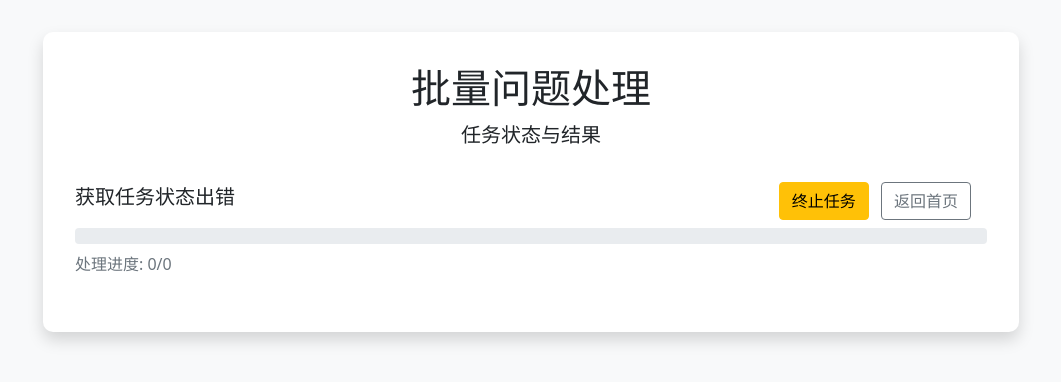
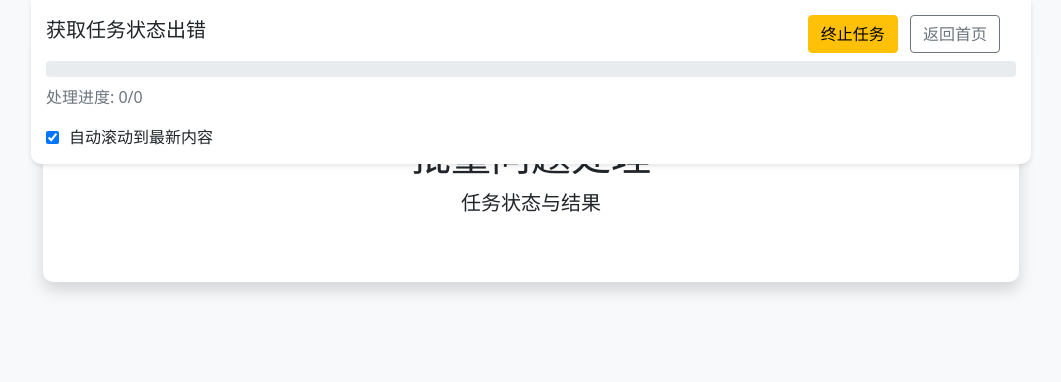
Before and after one commit to Jo6666887/batch_ai, a Flask app: template app/templates/task.html in a window 1280 px wide. Shown: the top 382 px of the page, without its empty margins (109-1170 px from the left). Run offline with Flask 2, Linux system fonts and the light colour scheme; the template is opened without the code that fills it, so the values that code supplies are empty.

Commit message:
调整自动滑动

```diff
--- a/app.py
+++ b/app.py
@@ -39,6 +39,8 @@ def process_questions(task_id, questions, system_prompt, api_key):
     current_tasks[task_id]['completed'] = 0
     current_tasks[task_id]['paused'] = False  # 添加暂停状态标记
     current_tasks[task_id]['last_update'] = time.time()  # 初始化更新时间
+    current_tasks[task_id]['current_index'] = 0  # 当前处理的索引
+    current_tasks[task_id]['interrupted'] = False  # 是否中断标记
 
     # 使用实际的API密钥
     actual_api_key = api_key if api_key else os.environ.get("ARK_API_KEY")
@@ -51,8 +53,10 @@ def process_questions(task_id, questions, system_prompt, api_key):
 
     i = 0
     while i < len(questions):
+        current_tasks[task_id]['current_index'] = i  # 更新当前索引
+
         # 检查是否暂停
-        if current_tasks[task_id].get('paused', False):
+        while current_tasks[task_id].get('paused', False):
             logger.info(f"任务 {task_id} 已暂停，等待继续...")
             # 暂停时每秒检查一次状态
             time.sleep(1)
@@ -60,10 +64,19 @@ def process_questions(task_id, questions, system_prompt, api_key):
             if task_id not in current_tasks:
                 logger.info(f"任务 {task_id} 已被删除，终止处理")
                 return results
-            # 继续循环，不处理问题
-            continue
+            # 当状态改变时立即退出循环
+            if not current_tasks[task_id].get('paused', False):
+                logger.info(f"任务 {task_id} 已恢复")
+                break
 
         question = questions[i]
+
+        # 检查是否被标记为中断
+        was_interrupted = False
+        if len(results) > i and results[i].get('interrupted', False):
+            was_interrupted = True
+            logger.info(f"重新处理被中断的问题，索引: {i}")
+
         try:
             logger.info(f"处理问题 {i+1}/{len(questions)}")
 
@@ -87,7 +100,7 @@ def process_questions(task_id, questions, system_prompt, api_key):
                         {"role": "user", "content": question}
                     ],
                     stream=True,
-                    temperature=0.7
+                    temperature=0.5
                 )
 
                 # 实时收集流式响应
@@ -111,6 +124,7 @@ def process_questions(task_id, questions, system_prompt, api_key):
 
                             current_tasks[task_id]['results'] = results.copy()
                             current_tasks[task_id]['last_update'] = time.time()
+                            current_tasks[task_id]['interrupted'] = True
                             save_results(task_id, results)
 
                         # 停止处理当前流
@@ -153,6 +167,9 @@ def process_questions(task_id, questions, system_prompt, api_key):
                 # 流式输出完成后，移除streaming标记
                 if len(results) > i:
                     results[i]["is_streaming"] = False
+                    # 如果这是一个被中断重新处理的问题，移除interrupted标记
+                    if was_interrupted:
+                        results[i].pop('interrupted', None)
                 logger.info(f"成功获取流式回答: {answer[:100]}...")
 
             except Exception as e:
@@ -194,6 +211,7 @@ def process_questions(task_id, questions, system_prompt, api_key):
             continue
 
     current_tasks[task_id]['status'] = 'completed'
+    current_tasks[task_id]['interrupted'] = False
     save_results(task_id, results)
     logger.info(f"任务 {task_id} 完成，共处理了 {len(results)} 个问题")
     return results
@@ -279,7 +297,11 @@ def task_status(task_id):
                 'status': 'completed',
                 'total': len(results),
                 'completed': len(results),
-                'results': results
+                'results': results,
+                'paused': False,
+                'last_update': time.time(),
+                'interrupted': False,
+                'current_index': len(results)
             }
             logger.info(f"从文件恢复任务 {task_id}，共 {len(results)} 个结果")
         else:
@@ -301,7 +323,10 @@ def get_task_status(task_id):
                 'total': len(results),
                 'completed': len(results),
                 'results': results,
-                'paused': False
+                'paused': False,
+                'interrupted': False,
+                'current_index': -1,
+                'last_update': time.time()
             })
         logger.warning(f"API请求：未找到任务 {task_id}")
         return jsonify({'error': '未找到任务'}), 404
@@ -314,8 +339,10 @@ def get_task_status(task_id):
         'total': task['total'],
         'completed': task['completed'],
         'results': task['results'],
-        'last_update': task.get('last_update', 0),
-        'paused': task.get('paused', False)
+        'last_update': task.get('last_update', time.time()),
+        'paused': task.get('paused', False),
+        'interrupted': task.get('interrupted', False),
+        'current_index': task.get('current_index', -1)
     })
 
 @app.route('/download/<task_id>')
--- a/app/templates/task.html
+++ b/app/templates/task.html
@@ -20,6 +20,7 @@
             border-radius: 10px;
             box-shadow: 0 0.5rem 1rem rgba(0, 0, 0, 0.15);
             margin-bottom: 2rem;
+            padding-top: 100px; /* 为固定控制面板留出空间 */
         }
         .header {
             text-align: center;
@@ -71,6 +72,17 @@
         }
         .status-info {
             margin-bottom: 1.5rem;
+            position: fixed;
+            top: 0;
+            left: 0;
+            right: 0;
+            background: white;
+            padding: 15px;
+            box-shadow: 0 2px 5px rgba(0,0,0,0.1);
+            z-index: 1000;
+            max-width: 1000px;
+            margin: 0 auto;
+            border-radius: 0 0 10px 10px;
         }
         #download-btn {
             display: none;
@@ -114,16 +126,20 @@
         .question.expanded {
             max-height: none;
         }
+        .auto-scroll-toggle {
+            margin-top: 10px;
+            display: flex;
+            align-items: center;
+        }
+        .auto-scroll-toggle label {
+            margin-left: 10px;
+            margin-bottom: 0;
+        }
     </style>
 </head>
 <body>
     <div class="container">
         <div class="task-container">
-            <div class="header">
-                <h1>批量问题处理</h1>
-                <p class="lead">任务状态与结果</p>
-            </div>
-
             <div class="status-info">
                 <div class="d-flex justify-content-between align-items-center mb-2">
                     <h5 id="status-text">正在加载...</h5>
@@ -138,6 +154,15 @@
                          role="progressbar" style="width: 0%" aria-valuenow="0" aria-valuemin="0" aria-valuemax="100"></div>
                 </div>
                 <p id="progress-text" class="text-muted mt-2">处理进度: 0/0</p>
+                <div class="auto-scroll-toggle">
+                    <input type="checkbox" id="auto-scroll" checked>
+                    <label for="auto-scroll">自动滚动到最新内容</label>
+                </div>
+            </div>
+
+            <div class="header">
+                <h1>批量问题处理</h1>
+                <p class="lead">任务状态与结果</p>
             </div>
 
             <div id="results-container">
@@ -153,6 +178,7 @@
         let lastUpdateTime = 0;
         let isTaskPaused = false;
         let lastTaskStatus = '';
+        let autoScroll = true; // 默认启用自动滚动
 
         // 控制按钮点击处理
         const controlBtn = document.getElementById('control-btn');
@@ -193,6 +219,11 @@
             });
         });
 
+        // 自动滚动开关
+        document.getElementById('auto-scroll').addEventListener('change', function() {
+            autoScroll = this.checked;
+        });
+
         // 更新控制按钮状态
         function updateControlButton() {
             if (isTaskPaused) {
@@ -210,7 +241,7 @@
 
         // 更新状态函数
         function updateStatus() {
-            // 如果暂停中，仍然需要定期检查状态，但降低频率
+            // 即使暂停也继续轮询，但降低频率
             const pollInterval = isTaskPaused ? 3000 : 1000;
 
             fetch(`/api/task/${taskId}`)
@@ -240,6 +271,8 @@
                             controlBtn.style.display = 'none';  // 隐藏控制按钮
                         } else if (data.status === 'failed') {
                             statusText = '❌ 处理失败';
+                        } else if (data.paused) {
+                            statusText = '⏸️ 已暂停，可点击继续';
                         }
                         document.getElementById('status-text').textContent = statusText;
                     }
@@ -284,6 +317,8 @@
         // 更新结果列表
         function updateResults(results) {
             const container = document.getElementById('results-container');
+            let shouldScroll = false;
+            let scrollTarget = null;
 
             results.forEach((result, index) => {
                 const existingCard = container.children[index];
@@ -317,23 +352,33 @@
 
                     if (shouldUpdate) {
                         existingCard.outerHTML = cardHtml;
+                        if (isStreaming) {
+                            shouldScroll = true;
+                            scrollTarget = index;
+                        }
                     }
                 } else {
                     container.insertAdjacentHTML('beforeend', cardHtml);
-                }
-
-                // 只在真正流式输出时滚动
-                if (isStreaming) {
-                    const card = container.children[index];
-                    card.scrollIntoView({ behavior: 'smooth', block: 'end' });
+                    if (isStreaming) {
+                        shouldScroll = true;
+                        scrollTarget = index;
+                    }
                 }
 
                 // 检查问题是否需要展开按钮
-                const questionDiv = container.children[index].querySelector('.question');
+                const questionDiv = container.children[index]?.querySelector('.question');
                 if (questionDiv && questionDiv.scrollHeight > questionDiv.clientHeight) {
                     questionDiv.classList.add('truncated');
                 }
             });
+
+            // 只在启用了自动滚动且有需要滚动的内容时进行滚动
+            if (autoScroll && shouldScroll && scrollTarget !== null) {
+                const card = container.children[scrollTarget];
+                if (card) {
+                    card.scrollIntoView({ behavior: 'smooth', block: 'end' });
+                }
+            }
         }
 
         // 切换问题显示状态
```
